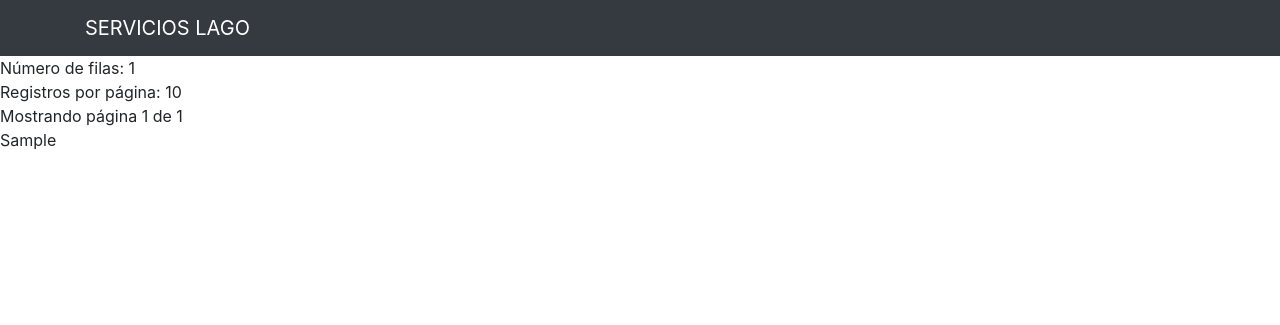
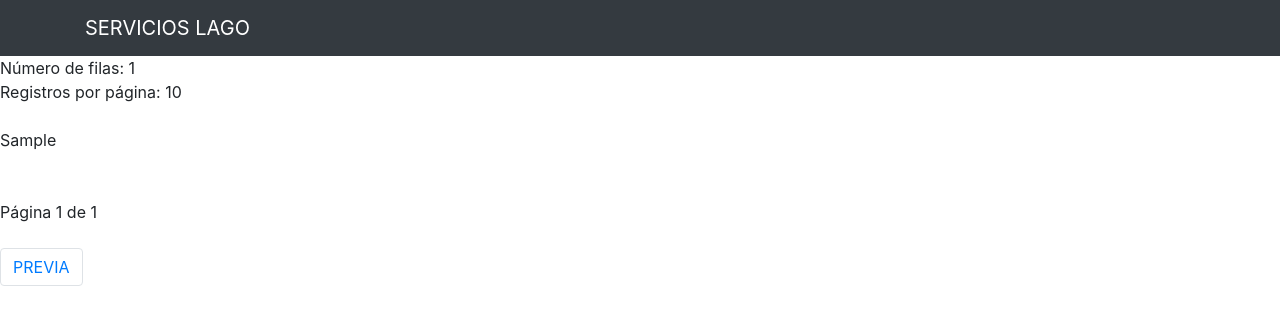
Before and after one commit to dariosergio65/paginado, a PHP site: page /index.php in a window 1280 px wide. Shown: the top 325 px of the page. Run offline with PHP 8.4, Linux system fonts and the light colour scheme; tables that the repository leaves empty or names only in its code hold one stand-in row (values such as "Sample post"); some libraries are stand-ins or nearby versions.

Commit message:
Paginado 3 de Pildoras

```diff
--- a/index.php
+++ b/index.php
@@ -11,19 +11,26 @@ $cuantos = 10; //cuantos registros muestro por pagina
 $pag_actual = 1; //numero de pagina actual
 $paginas = 1; //cantidad de paginas para mostrar
 
+
+
     $sql= "SELECT Cliente FROM clientes";
     $resultado = $base->prepare($sql);
     $resultado->execute(array());
 
     $num_filas= $resultado->rowCount(); //cantidad de registros q devuelve la consulta
 
-    if ($num_filas > 10 ){
+    if ($num_filas > $cuantos ){
         $paginas = ceil ($num_filas/$cuantos);
     }
 
+    if (isset($_GET['pag'])){
+        $pag_actual = $_GET['pag'];
+        $inicio = ($pag_actual - 1) * $cuantos;
+    }
+
     echo "Número de filas: " . $num_filas . "<br>";
-    echo "Registros por página: " . $cuantos . "<br>";
-    echo "Mostrando página " . $pag_actual . " de " . $paginas . "<br>";
+    echo "Registros por página: " . $cuantos . "<br><br>";
+
 
     $sql= "SELECT Cliente FROM clientes LIMIT $inicio, $cuantos";
     $resultado = $base->prepare($sql);
@@ -37,9 +44,39 @@ while ($registro=$resultado->fetch(PDO::FETCH_ASSOC)){
 
     $resultado->closeCursor();
 
-//echo "hasta aca funciona";
+//-----------------paginado-------------------------
+//echo "<br><br>";
+
+//for ($i=1; $i<=$paginas; $i++ ){
+
+//    echo " <a href='?pag=" . $i . "'>" . $i . "</a> ";
+//}
+echo "<br><br>";
+echo "Página " . $pag_actual . " de " . $paginas . "<br><br>";
 
 ?>
+
+<nav aria-label="Page navigation example">
+    <ul class="pagination">
+        <?php for ($i=$pag_actual; $i<=$paginas; $i++ ){
+                if ($i==$pag_actual){
+                    if($i>$cuantos){
+                        $prev=$i-$cuantos;
+                    }else {
+                        $prev=1;
+                    }
+                    echo '<li class="page-item"><a class="page-link" href="?pag=' . $prev . '">PREVIA</a></li>';
+                }elseif ($i==$pag_actual+$cuantos) {
+                    $prox=$i;
+                    $i=$paginas+1;
+                    echo '<li class="page-item"><a class="page-link" href="?pag=' . $prox . '">PROXIMA</a></li>';
+                }else {
+                    echo '<li class="page-item"><a class="page-link" href="?pag=' . $i . '">' . $i . '</a></li>' ;
+                }
+            }
+        ?>
+    </ul>
+</nav>
 
 <?php
 include ("includes/footer.php");
```
